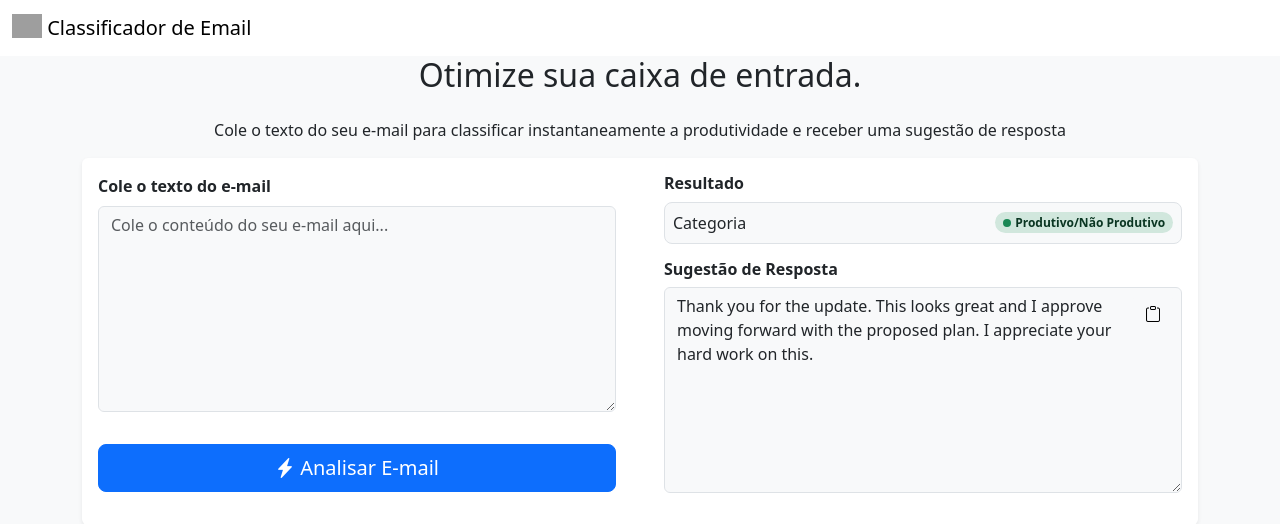
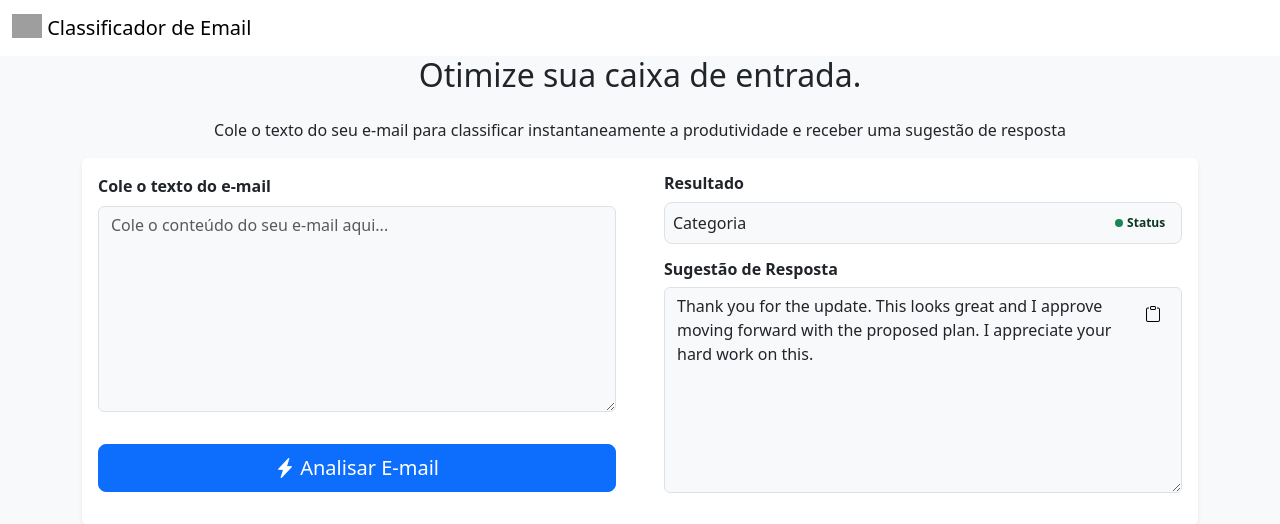
Before and after one commit to GuilhermeLuan/email-classifier, a Flask app: page / in a window 1280 px wide. Shown: the top 524 px of the page. Run offline with Flask 3, Linux system fonts and the light colour scheme; grey boxes are pictures that could not be loaded.

Commit message:
feat(ui): update email classification display and logic
* Enhance the email classification interface by updating the status display.
* Add functionality to show whether the email is "Produtivo" or "Não produtivo".
* Implement loading state toggle and result display logic in script.js.

```diff
--- a/src/static/script.js
+++ b/src/static/script.js
@@ -18,6 +18,8 @@ classifyButton.addEventListener('click', async () => {
         const classifyResponse = await classifyEmail(payload);
 
         console.log("Received classification:", classifyResponse.data);
+
+        displayResult(classifyResponse.data.message);
     } catch (error) {
         console.error("Error during classification:", error);
     }
@@ -42,3 +44,24 @@ function showBootstrapAlert(message, type = "danger") {
     setTimeout(() => alert.remove(), 150);
   }, 3000);
 }
+
+function toggleLoadingState(isLoading) {
+
+}
+
+function displayResult(isProductive) {
+    const circleElement = document.getElementById("status-circle");
+    const textElement = document.getElementById("status-email");
+
+    if(isProductive === "Productive") {
+        textElement.innerHTML = "Produtivo";
+        circleElement.classList.remove("bg-danger");
+        circleElement.classList.add("bg-success");
+
+        return;
+    }
+
+    textElement.innerHTML = "Não produtivo";
+    circleElement.classList.remove("bg-success");
+    circleElement.classList.add("bg-danger");
+}
--- a/src/templates/index.html
+++ b/src/templates/index.html
@@ -58,8 +58,9 @@
                 <h6 class="fw-bold">Resultado</h6>
                 <div class="d-flex justify-content-between align-items-center border rounded-3 p-2 mb-3 bg-light">
                     <span>Categoria</span>
-                    <span class="badge bg-success-subtle text-success-emphasis rounded-pill d-flex align-items-center">
-                        <span class="p-1 bg-success rounded-circle me-1"></span> Produtivo/Não Produtivo
+                    <span class="badge bg-light text-success-emphasis rounded-pill d-flex align-items-center">
+                        <span id="status-circle" class="p-1 bg-success rounded-circle me-1"></span>
+                        <span id="status-email">Status</span>
                     </span>
                 </div>
 
```
